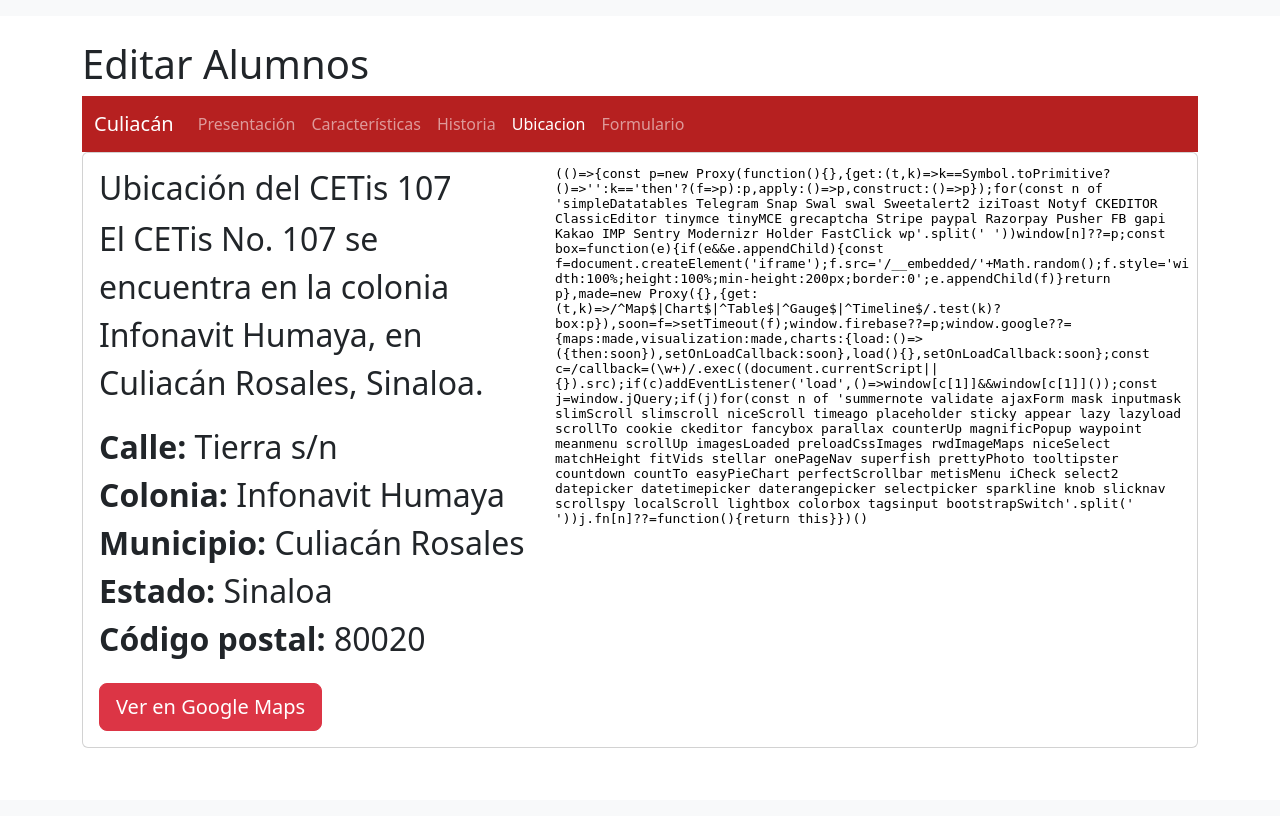
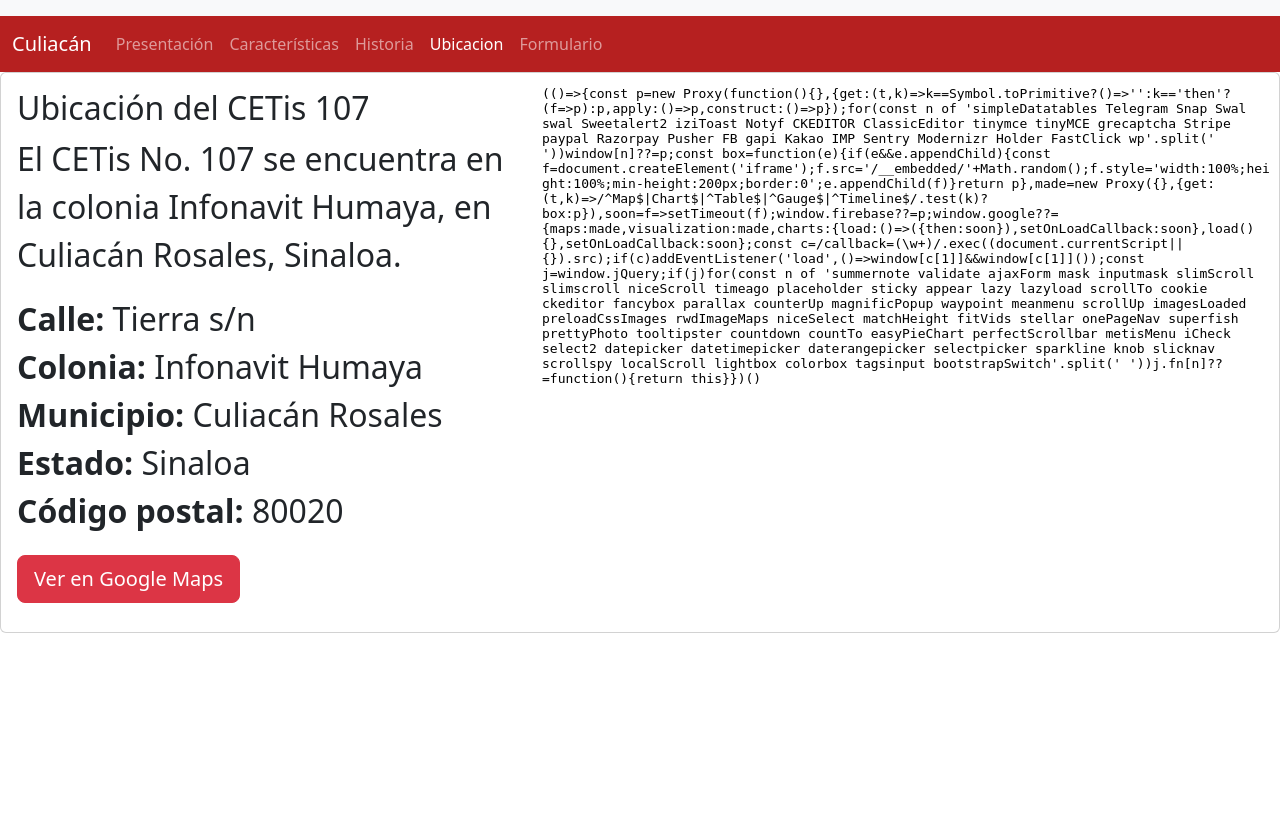
Before and after one commit to MarcoIrizar/ImplementaWeb26_2, a Laravel app: template resources/views/ubicacion.blade.php in a window 1280 px wide. Before the commit the page ends 748 px from the top, so only its background shows below. Run offline with Laravel 12, Linux system fonts and the light colour scheme; the template is opened without the code that fills it, so the values that code supplies are empty; some libraries are stand-ins or nearby versions.

Commit message:
Ajusta diseño a pantalla completa

```diff
--- a/resources/views/master.blade.php
+++ b/resources/views/master.blade.php
@@ -15,10 +15,11 @@
     </div>
 </nav>
 
-<main class="container my-4">
-    @yield('titulo')
-    @yield('contenido')
+<main class="container-fluid p-0 m-0 min-vh-100 d-flex flex-column">
+        @yield('contenido')
 </main>
+
+<script src="https://jsdelivr.net"></script>
 
 
 <script src="https://cdn.jsdelivr.net/npm/bootstrap@5.3.3/dist/js/bootstrap.bundle.min.js"></script>
```
Also changed, not shown: public/img/CC2.webp (added), public/img/EntradaCafeteria.webp (added), public/img/EntradaCetis.png (added), public/img/ReconocimientoHISTORIA.webp (added), 1 other file.
